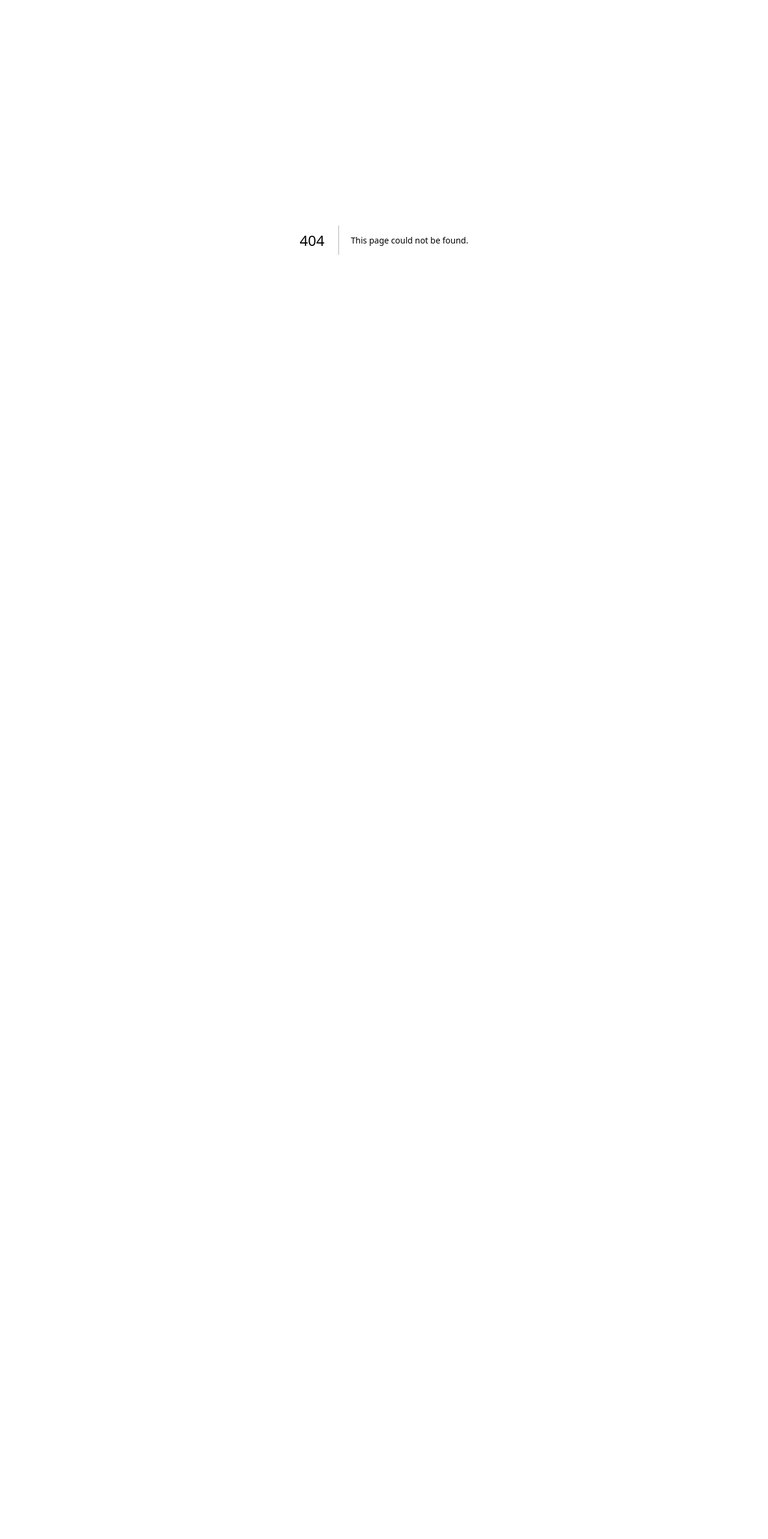
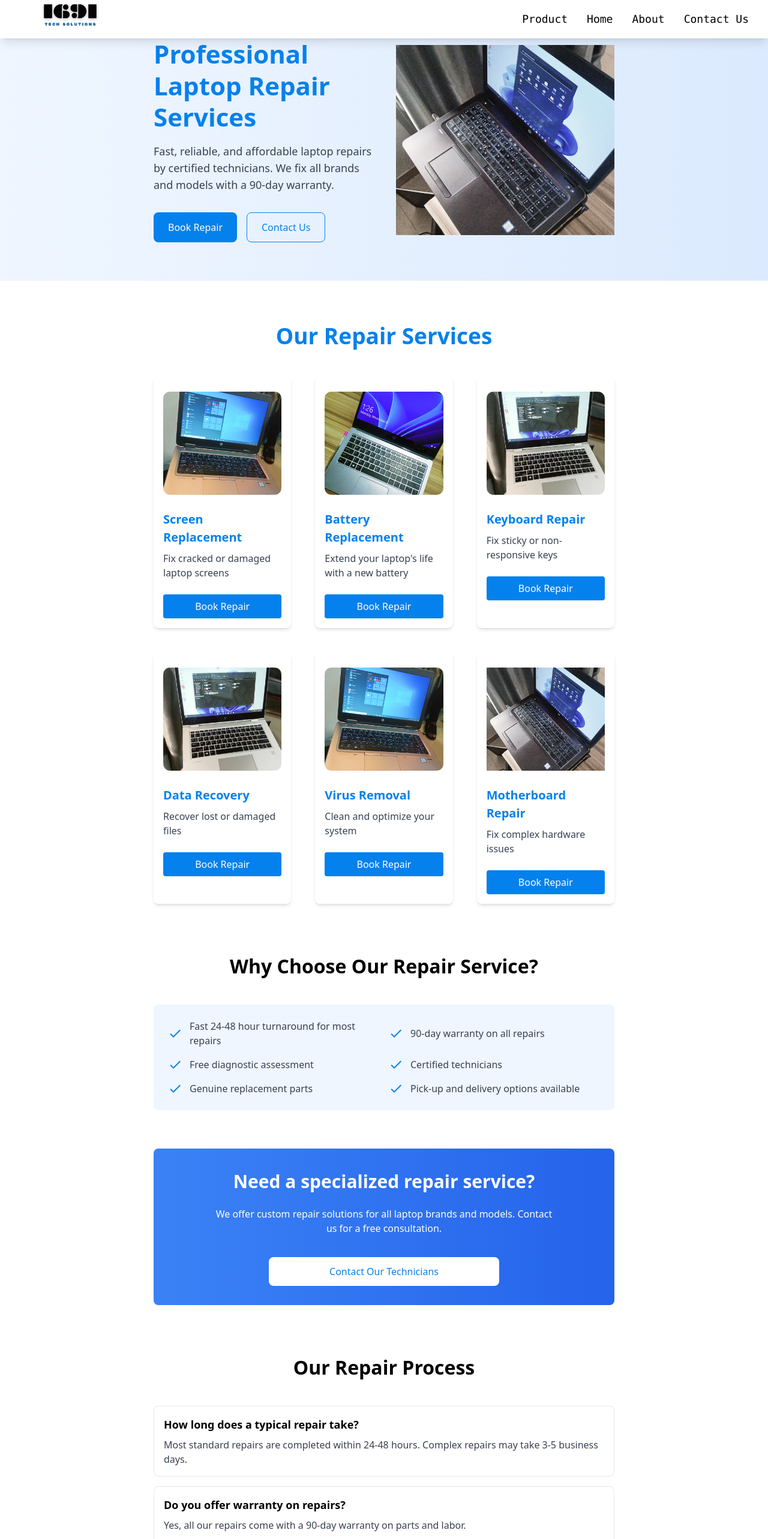
Before and after one commit to MubarakTechy/Fidson-project, a Next.js app: page /Repair in a window 1280 px wide. Before the commit this address had no page. Shown: the top 2566 px of the page at 60% size. Before the commit the page ends 800 px from the top, so only its background shows below. Built offline with nearby package versions, Linux system fonts and the light colour scheme.

Commit message:
repair commit

```diff
--- a/src/app/Homelanding/Reveiw.jsx
+++ b/src/app/Homelanding/Reveiw.jsx
@@ -14,9 +14,8 @@ const reviewData = [
 
   {
 
-    name: "ToshMoney",
-    role: "Software Engineer",
-    review: "1691 Tech provided an amazing experience! Their solutions are innovative and reliable.",
+    role: "COSTOMERS",
+    review: "I love the watch ❤️ very perfect Battery life Rocking it non-stop  I appreciate😊",
     rating: 5,
 
 
@@ -24,9 +23,9 @@ const reviewData = [
 
   {
 
-    name: "Jane Victory",
-    role: "Product Manager",
-    review: "The team at 1691 Tech is fantastic. They delivered beyond our expectations.",
+
+    role: "COSTOMERS",
+    review: "I will rate you 💯 as regards Customer safisfaction and swift response to enquired and delivery.. i Enjoy my Airpods cool sound and noise proof.✌️ ",
     rating: 4,
 
   },
@@ -34,9 +33,8 @@ const reviewData = [
 
   {
 
-    name: "Taiwo Brown",
-    role: "Designer",
-    review: "Creative and professional—1691 Tech knows how to make tech work for you!",
+    role: "COSTOMERS",
+    review: " The thress laptop i got are very perfectn and Customer service is applaudable❤️",
     rating: 5,
 
 
@@ -44,10 +42,8 @@ const reviewData = [
 
 
   {
-
-    name: "Emily White",
-    role: "Entrepreneur",
-    review: "I highly recommend 1691 Tech for anyone looking to scale their business.",
+    role: "COSTOMERS",
+    review: "I highly recommend 1691 Tech for anyone looking to scale their business.❤️💯",
     rating: 4.5,
   },
 ];
@@ -72,6 +68,7 @@ const Reviews = () => {
             640: { slidesPerView: 1 },
             768: { slidesPerView: 2 },
             1024: { slidesPerView: 3 },
+
           }}
           className="pb-12"
         >
@@ -85,7 +82,7 @@ const Reviews = () => {
 
                 <div>
                   <div className="mt-4">
-                    <h3 className="font-semibold text-gray-900">{review.name}</h3>
+
                     <p className="text-sm text-gray-500">{review.role}</p>
                   </div>
 
--- /dev/null
+++ b/src/app/Repair/page.jsx
@@ -0,0 +1,202 @@
+import React from 'react';
+import Image from 'next/image';
+import Navbar from '../../component/Navbar';
+import Footer from '../../component/Footer';
+import RepairIcon1 from '../../image/Mask group (1).png';
+import RepairIcon2 from '../../image/Mask group (6).png';
+import RepairIcon3 from '../../image/Mask group (4).png';
+import RepairIcon4 from '../../image/Mask group (10).png';
+import RepairIcon5 from '../../image/Mask group (9).png';
+import TechnicianImage from '../../image/IMG20220221133209 1.png';
+
+
+const repairServices = [
+  {
+    id: 1,
+    image: RepairIcon1,
+    name: "Screen Replacement",
+    description: "Fix cracked or damaged laptop screens",
+
+  },
+  {
+    id: 2,
+    image: RepairIcon2,
+    name: "Battery Replacement",
+    description: "Extend your laptop's life with a new battery",
+
+  },
+  {
+    id: 3,
+    image: RepairIcon3,
+    name: "Keyboard Repair",
+    description: "Fix sticky or non-responsive keys",
+
+  },
+  {
+    id: 4,
+    image: RepairIcon4,
+    name: "Data Recovery",
+    description: "Recover lost or damaged files",
+
+  },
+  {
+    id: 5,
+    image: RepairIcon5,
+    name: "Virus Removal",
+    description: "Clean and optimize your system",
+
+  },
+  {
+    id: 6,
+    image: TechnicianImage,
+    name: "Motherboard Repair",
+    description: "Fix complex hardware issues",
+
+  },
+];
+
+// Benefits of our repair service
+const benefits = [
+  "Fast 24-48 hour turnaround for most repairs",
+  "90-day warranty on all repairs",
+  "Free diagnostic assessment",
+  "Certified technicians",
+  "Genuine replacement parts",
+  "Pick-up and delivery options available"
+];
+
+const RepairServiceCard = ({ service }) => {
+  return (
+    <div className='flex flex-col w-full max-w-xs mx-auto bg-white p-4 rounded-lg shadow-md hover:shadow-lg transition-shadow'>
+      <div className='w-full h-48 relative mb-4'>
+        <Image
+          src={service.image.src}
+          alt={service.name}
+          fill
+          style={{ objectFit: 'contain' }}
+          priority
+        />
+      </div>
+      <h1 className='text-[20px] font-bold text-[#0481EC]'>{service.name}</h1>
+      <p className='text-gray-700 my-2'>{service.description}</p>
+      <button className='mt-4 py-2 px-4 bg-[#0481EC] text-white rounded hover:bg-blue-600 transition-colors'>
+        Book Repair
+      </button>
+    </div>
+  );
+};
+
+const Page = () => {
+  return (
+    <>
+      <Navbar />
+
+
+      <div className='bg-gradient-to-r from-blue-50 to-blue-100 py-16'>
+        <div className='px-4 md:px-10 lg:px-[20%] max-w-7xl mx-auto'>
+          <div className='flex flex-col md:flex-row items-center gap-10'>
+            <div className='md:w-1/2'>
+              <h1 className='font-bold text-[#0481EC] text-[32px] md:text-[42px] leading-tight'>
+                Professional Laptop Repair Services
+              </h1>
+              <p className='text-gray-700 mt-4 text-lg'>
+                Fast, reliable, and affordable laptop repairs by certified technicians. We fix all brands and models with a 90-day warranty.
+              </p>
+              <div className='flex gap-4 mt-8'>
+                <button className='py-3 px-6 bg-[#0481EC] text-white rounded-lg font-medium hover:bg-blue-600 transition-colors'>
+                  Book Repair
+                </button>
+                <button className='py-3 px-6 border border-[#0481EC] text-[#0481EC] rounded-lg font-medium hover:bg-blue-50 transition-colors'>
+                  Contact Us
+                </button>
+              </div>
+            </div>
+            <div className='md:w-1/2 relative h-64 md:h-80 w-full'>
+              <Image
+                src={TechnicianImage.src}
+                alt="Laptop Repair Technician"
+                fill
+                style={{ objectFit: 'contain' }}
+                priority
+              />
+            </div>
+          </div>
+        </div>
+      </div>
+
+
+      <div className='px-4 py-16 md:px-10 lg:px-[20%] max-w-7xl mx-auto'>
+        <h1 className='font-bold text-[#0481EC] text-[28px] md:text-[37px] mb-6 md:mb-10 text-center'>
+          Our Repair Services
+        </h1>
+
+        <div className='grid grid-cols-1 sm:grid-cols-2 lg:grid-cols-3 gap-8 md:gap-10'>
+          {repairServices.map((service) => (
+            <RepairServiceCard key={service.id} service={service} />
+          ))}
+        </div>
+
+
+        <div className='mt-20'>
+          <h2 className='font-bold text-[24px] md:text-[32px] text-center mb-10'>
+            Why Choose Our Repair Service?
+          </h2>
+
+          <div className='bg-blue-50 p-6 rounded-lg'>
+            <div className='grid grid-cols-1 md:grid-cols-2 gap-4'>
+              {benefits.map((benefit, index) => (
+                <div key={index} className='flex items-center gap-3'>
+                  <div className='text-[#0481EC] flex-shrink-0'>
+                    <svg width="24" height="24" viewBox="0 0 24 24" fill="none" xmlns="http://www.w3.org/2000/svg">
+                      <path d="M9 16.17L4.83 12l-1.42 1.41L9 19 21 7l-1.41-1.41L9 16.17z" fill="currentColor" />
+                    </svg>
+                  </div>
+                  <p className='text-gray-700 font-medium'>{benefit}</p>
+                </div>
+              ))}
+            </div>
+          </div>
+        </div>
+
+
+        <div className='flex flex-col justify-center items-center gap-5 mt-16 bg-gradient-to-r from-blue-500 to-blue-600 p-8 rounded-lg text-white'>
+          <h1 className='font-bold text-[22px] md:text-[30px] text-center'>
+            Need a specialized repair service?
+          </h1>
+          <p className='text-center max-w-xl mb-4'>
+            We offer custom repair solutions for all laptop brands and models. Contact us for a free consultation.
+          </p>
+          <button className='p-3 bg-white text-[#0481EC] rounded-lg font-medium w-full max-w-xs sm:max-w-sm hover:bg-gray-100 transition-colors'>
+            Contact Our Technicians
+          </button>
+        </div>
+
+
+        <div className='mt-20'>
+          <h2 className='font-bold text-[24px] md:text-[32px] text-center mb-10'>
+          Our Repair Process
+          </h2>
+
+          <div className='space-y-4'>
+            <div className='border border-gray-200 rounded-lg p-4'>
+              <h3 className='font-bold text-lg'>How long does a typical repair take?</h3>
+              <p className='mt-2 text-gray-700'>Most standard repairs are completed within 24-48 hours. Complex repairs may take 3-5 business days.</p>
+            </div>
+            <div className='border border-gray-200 rounded-lg p-4'>
+              <h3 className='font-bold text-lg'>Do you offer warranty on repairs?</h3>
+              <p className='mt-2 text-gray-700'>Yes, all our repairs come with a 90-day warranty on parts and labor.</p>
+            </div>
+            <div className='border border-gray-200 rounded-lg p-4'>
+              <h3 className='font-bold text-lg'>What brands do you repair?</h3>
+              <p className='mt-2 text-gray-700'>We repair all major laptop brands including HP, Dell, Lenovo, Apple, Asus, Acer, Microsoft, Samsung, and more.</p>
+            </div>
+          </div>
+        </div>
+      </div>
+
+      <Footer />
+    </>
+  );
+};
+
+export default Page;
--- a/src/component/Footer.jsx
+++ b/src/component/Footer.jsx
@@ -21,9 +21,9 @@ const Footer = () => {
 
         <div className='flex flex-col items-center md:items-start gap-3'>
           <h2 className='font-bold text-white text-[18px]'>Links</h2>
-          <h2 className='font-mono text-white text-[15px]'>Buy Laptop</h2>
-          <h2 className='font-mono text-white text-[15px]'>Laptop Repair</h2>
-          <h2 className='font-mono text-white text-[15px]'>Laptop Accessories / Laptop Diagnosis</h2>
+          <a href="https://wa.me/message/MBU45KTNZGT6O1"  className='font-mono text-white text-[15px]'>Buy Laptop</a>
+          <a href="/Repair"  className='font-mono text-white text-[15px]'>Laptop Repair</a>
+          <a href="/Aboutus"   className='font-mono text-white text-[15px]'>Laptop Accessories / Laptop Diagnosis</a>
 
 
         </div>
@@ -63,7 +63,7 @@ const Footer = () => {
           ©2025 1691 Tech Solution. All rights reserved.
         </h1>
         <button className='bg-white hover:bg-[#0469c1] text-[#0481EC] hover:text-white font-bold p-2 w-full sm:w-[50%] md:w-[10vw] rounded-[15px] transition'>
-          Back to Top
+          <a href="/">Back to Top</a>
         </button>
       </div>
     </div>
```
